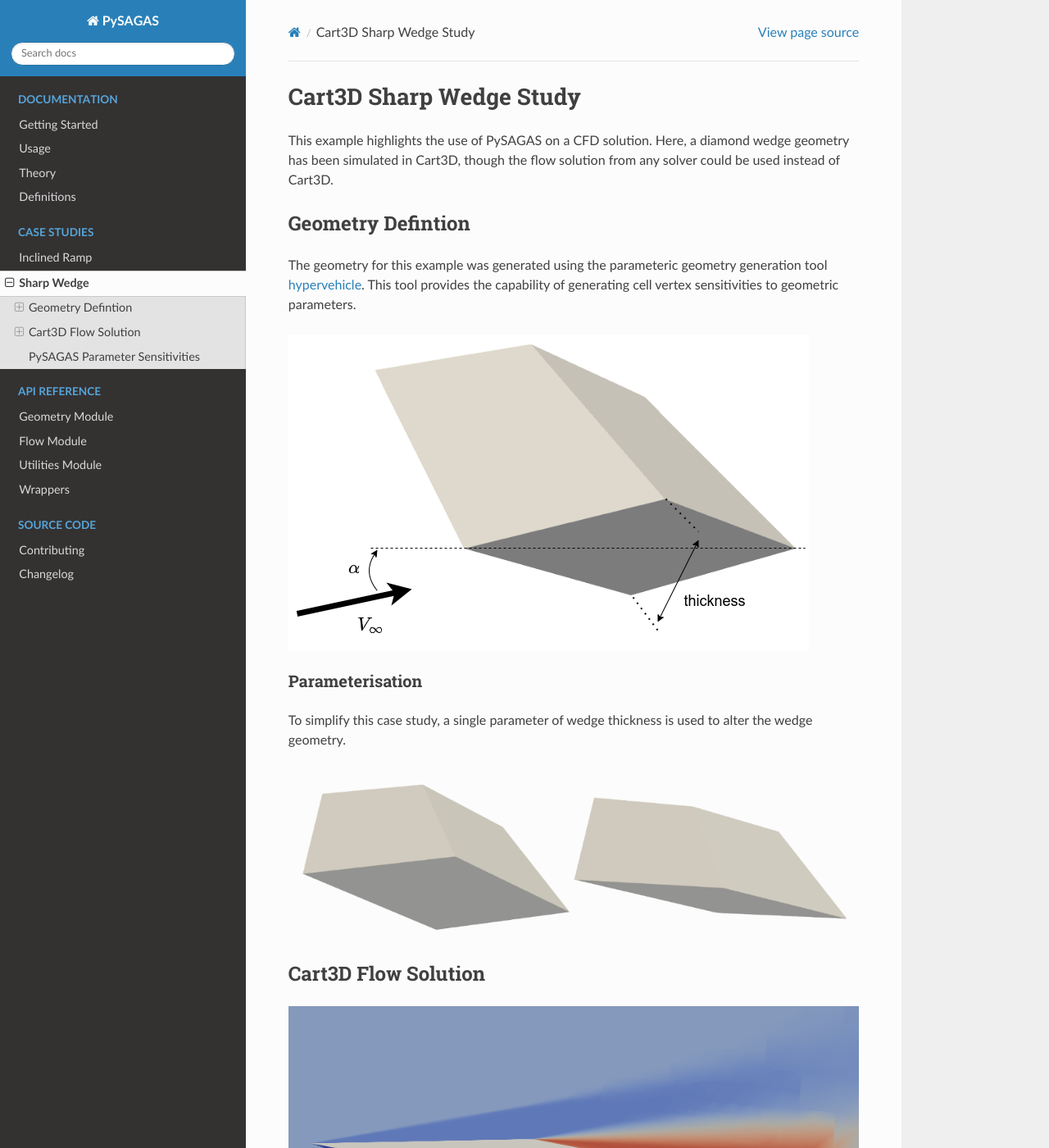
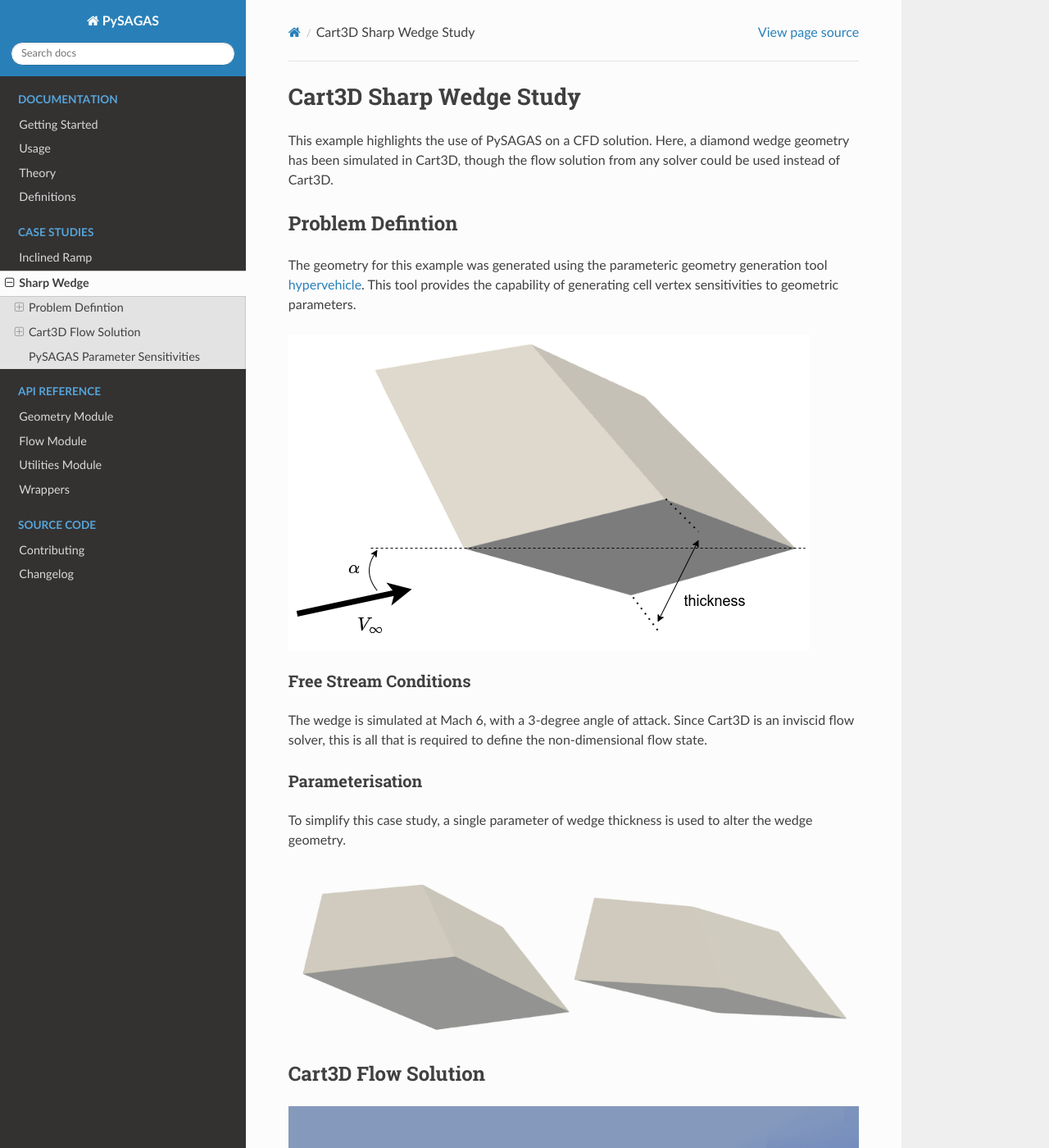
Before and after one commit to kieran-mackle/pysagas, a Sphinx documentation site: the page built from docs/source/examples/sharp_wedge.md, in a window 1280 px wide and 1400 px high. Shown: the whole window at 82% size. Built offline with Sphinx 7.4.7 and the Read the Docs theme 2.0.0, drawn with Linux system fonts in a browser that asks for light colours.

Commit message:
docs: misc tidy ups

```diff
--- a/docs/source/examples/sharp_wedge.md
+++ b/docs/source/examples/sharp_wedge.md
@@ -5,7 +5,7 @@ CFD solution. Here, a diamond wedge geometry has
 been simulated in Cart3D, though the flow solution
 from any solver could be used instead of Cart3D.
 
-## Geometry Defintion
+## Problem Defintion
 The geometry for this example was generated using the
 parameteric geometry generation tool
 [hypervehicle](https://github.com/kieran-mackle/hypervehicle).
@@ -13,6 +13,12 @@ This tool provides the capability of generating cell vertex
 sensitivities to geometric parameters.
 
 ![Wedge Geometry](../_static/wedge.png)
+
+
+### Free Stream Conditions
+The wedge is simulated at Mach 6, with a 3-degree angle of attack.
+Since Cart3D is an inviscid flow solver, this is all that is required
+to define the non-dimensional flow state.
 
 
 ### Parameterisation
```
Also changed, not shown: README.md (+1 -1 lines).
